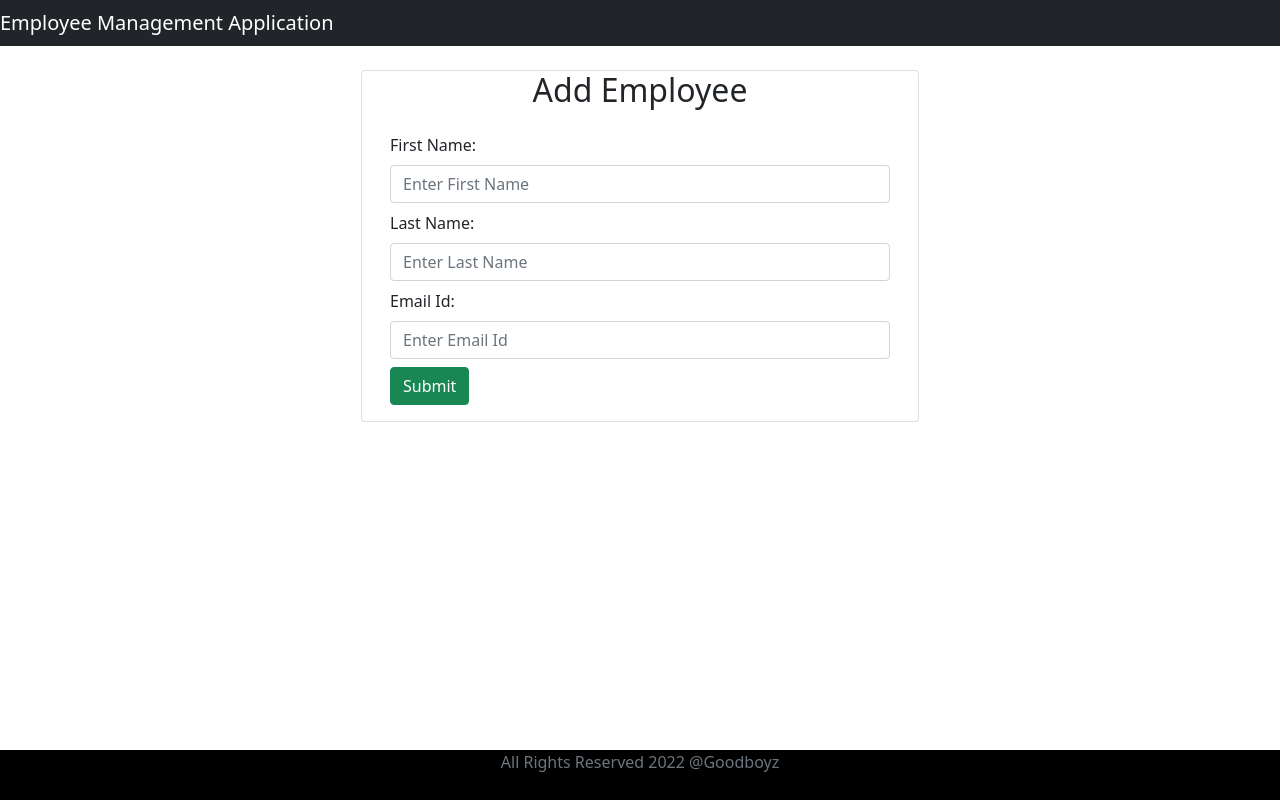
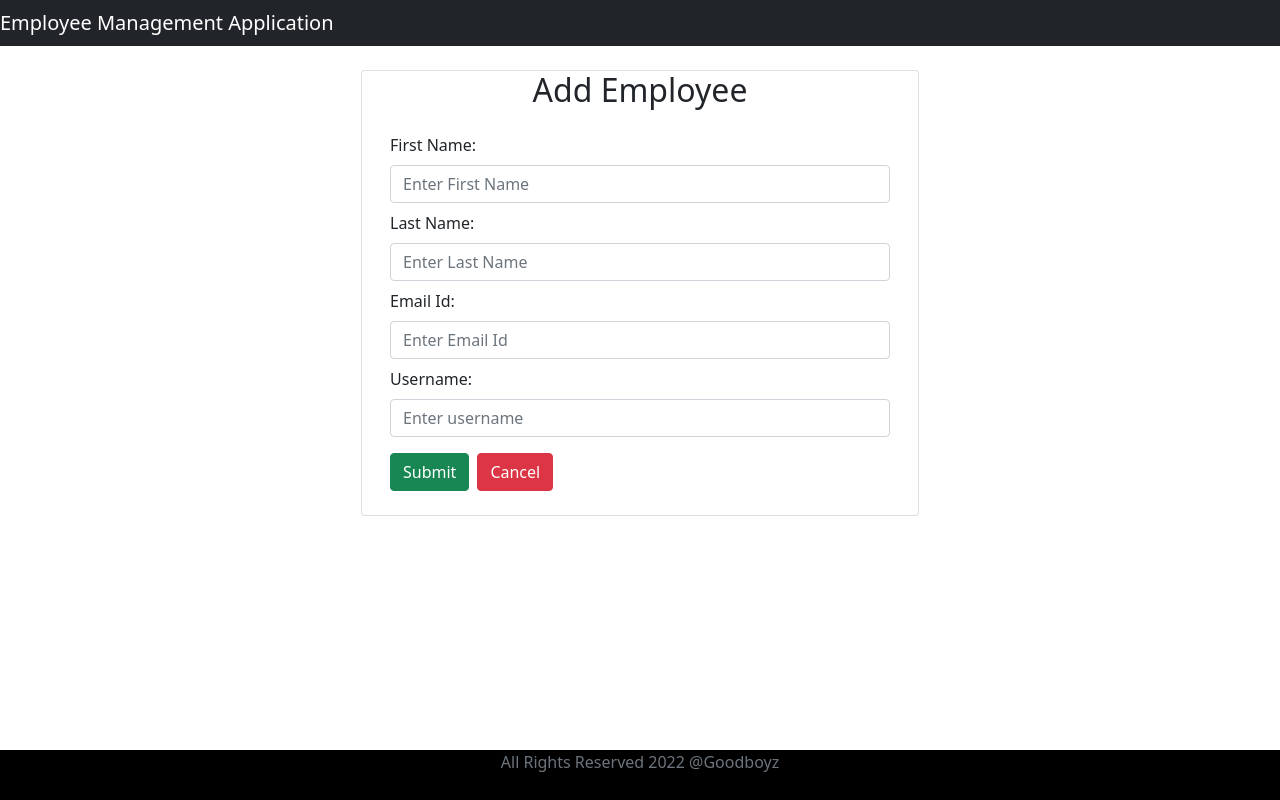
Before and after one commit to Oziichukwu/employeeManagementSystemFrontEnd, a React (Create React App) app: page /add-employee in a window 1280 px wide. Built offline with nearby package versions, Linux system fonts and the light colour scheme; no server answers.

Commit message:
add employee link updated

```diff
--- a/src/components/addEmployee.js
+++ b/src/components/addEmployee.js
@@ -1,38 +1,81 @@
-import React, { useState  } from 'react';
+import React, { useState, useEffect  } from 'react';
 import EmployeeService from '../services/EmployeeService';
 //import { useHistory } from 'react-router-dom';
 
 
-const AddEmployee = () => {
+const AddEmployee = ({history, match}) => {
 
     const [firstName, setFirstName] = useState("")
     const [lastName, setLastName] = useState("")
     const [emailId, setEmailId] = useState("")
-    //const history = useHistory();
+    const [userName, setUserName] = useState("")
 
-    const saveEmployee = (e)=> {
+    const cancelSaveEmployeehandler= (e) => {
+
         e.preventDefault()
 
-        const employee = {firstName , lastName, emailId}
-        EmployeeService.createEmployee(employee).then((response)=>{
-            console.log(response.data)
-           // history.push("/employees")
-
-        }).catch((err) => {
-            console.log(err)
-        })
+        history.push("/employees")
 
     }
 
+    const handleSubmit = (e) => {
+        e.preventDefault()
+    }
+
+
+    const saveOrUpdateEmployeehandler = (e)=> {
+        e.preventDefault()
+
+        const employee = {firstName , lastName, emailId, userName}
+
+        if (match.params.id){
+            EmployeeService.updateEmployee(match.params.id, employee).then((response) => {
+
+                history.push("/employees")
+
+            }).catch((err) => {
+                console.error(err)
+            })
+
+        }else {
+            EmployeeService.createEmployee(employee).then((response)=>{
+                console.log(response.data)
+                history.push("/employees")
+
+            }).catch((err) => {
+                console.log(err)
+            })
+        }
+    }
+
+    useEffect(() => {
+       EmployeeService.getEmployeeById(match.params.id).then((response)=>{
+           setFirstName(response.data.firstName)
+           setLastName(response.data.lastName)
+           setEmailId(response.data.emailId)
+           setUserName(response.data.userName)
+       }).catch((err) => {
+           console.log(err)
+       })
+    }, [])
+
+    const label = ()=>{
+        if (match.params.id){
+            return <h2 className="text-center">Update Employee</h2>
+        }else{
+            return <h2 className="text-center">Add Employee</h2>
+
+        }
+    }
 
     return ( <div>
         <br />
        <div className="container">
            <div className="row">
                <div className="card col-md-6 offset-md-3 offset-md-3">
-                    <h2 className="text-center">Add Employee</h2>
+                    {label()}
                     <div className="card-body">
-                        <form>
+                        <form onSubmit={(e)=>handleSubmit(e)}>
                             <div className="form-group mb-2">
                                 <label className="form-label">First Name:</label>
                                 <input type="text" placeholder="Enter First Name"
@@ -60,7 +103,17 @@ const AddEmployee = () => {
                                 onChange={(e)=>setEmailId(e.target.value)}
                                 />
                             </div>
-                            <button className="btn btn-success" onClick={(e)=>saveEmployee(e)}>Submit</button>
+                            <div className="form-group mb-2">
+                                <label className="form-label">Username:</label>
+                                <input type="text" placeholder="Enter username"
+                                name = "username"
+                                className="form-control"
+                                value = {userName}
+                                onChange={(e)=>setUserName(e.target.value)}
+                                />
+                            </div>
+                            <button className="btn btn-success" onClick={(e)=>saveOrUpdateEmployeehandler(e)}>Submit</button>
+                            <button className="btn btn-danger m-2" onClick={(e)=>cancelSaveEmployeehandler(e)}>Cancel</button>
                         </form>
                     </div>
                </div>
```
